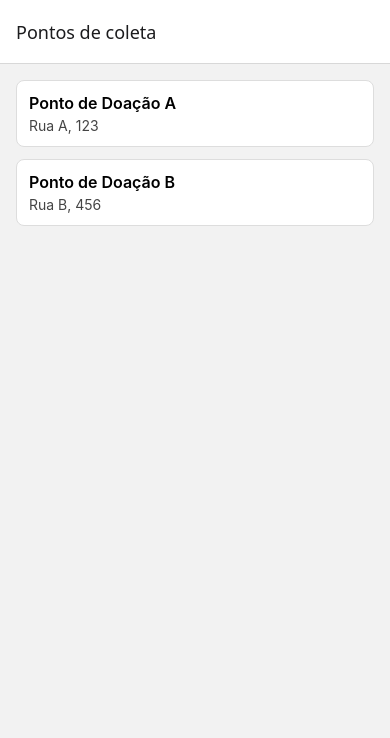
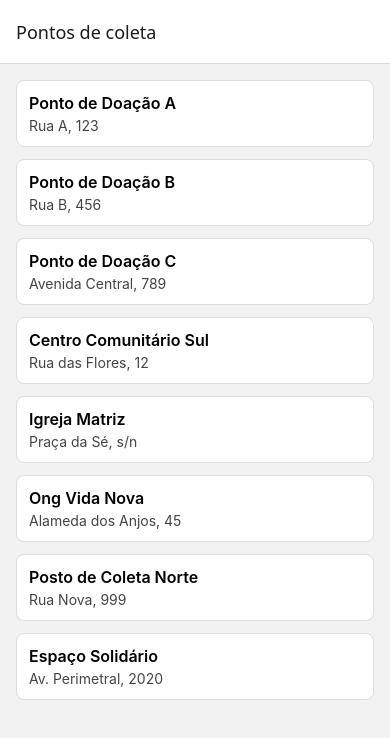
Before and after one commit to GuiSaiUwU/ONG-Alimentos, a React Native app: screen /TelaListaPontos in a window 390 px wide. Shown: the top 738 px of the page. Built offline with nearby package versions, Linux system fonts and the light colour scheme.

Commit message:
feat: Novos pontos de coleta

```diff
--- a/src/dados/pontosMock.ts
+++ b/src/dados/pontosMock.ts
@@ -15,4 +15,46 @@ export const pontosMock: Ponto[] = [
     diasQueAtende: [DIAS_SEMANA.SABADO, DIAS_SEMANA.DOMINGO],
     tiposDeDoacao: [TIPOS_DOACAO.ALIMENTOS],
   },
+  {
+    id: 3,
+    nome: "Ponto de Doação C",
+    endereco: "Avenida Central, 789",
+    diasQueAtende: [DIAS_SEMANA.TERCA, DIAS_SEMANA.QUINTA],
+    tiposDeDoacao: [TIPOS_DOACAO.ROUPAS, TIPOS_DOACAO.BRINQUEDOS],
+  },
+  {
+    id: 4,
+    nome: "Centro Comunitário Sul",
+    endereco: "Rua das Flores, 12",
+    diasQueAtende: [DIAS_SEMANA.SEGUNDA, DIAS_SEMANA.TERCA, DIAS_SEMANA.QUARTA, DIAS_SEMANA.QUINTA, DIAS_SEMANA.SEXTA],
+    tiposDeDoacao: [TIPOS_DOACAO.ALIMENTOS, TIPOS_DOACAO.HIGIENE],
+  },
+  {
+    id: 5,
+    nome: "Igreja Matriz",
+    endereco: "Praça da Sé, s/n",
+    diasQueAtende: [DIAS_SEMANA.DOMINGO],
+    tiposDeDoacao: [TIPOS_DOACAO.ALIMENTOS, TIPOS_DOACAO.ROUPAS, TIPOS_DOACAO.CALCADOS],
+  },
+  {
+    id: 6,
+    nome: "Ong Vida Nova",
+    endereco: "Alameda dos Anjos, 45",
+    diasQueAtende: [DIAS_SEMANA.QUARTA, DIAS_SEMANA.SEXTA],
+    tiposDeDoacao: [TIPOS_DOACAO.LIVROS, TIPOS_DOACAO.BRINQUEDOS],
+  },
+  {
+    id: 7,
+    nome: "Posto de Coleta Norte",
+    endereco: "Rua Nova, 999",
+    diasQueAtende: [DIAS_SEMANA.SABADO],
+    tiposDeDoacao: [TIPOS_DOACAO.ROUPAS, TIPOS_DOACAO.HIGIENE],
+  },
+  {
+    id: 8,
+    nome: "Espaço Solidário",
+    endereco: "Av. Perimetral, 2020",
+    diasQueAtende: [DIAS_SEMANA.SEGUNDA, DIAS_SEMANA.SEXTA],
+    tiposDeDoacao: [TIPOS_DOACAO.ALIMENTOS, TIPOS_DOACAO.RACOES],
+  },
 ];
```
